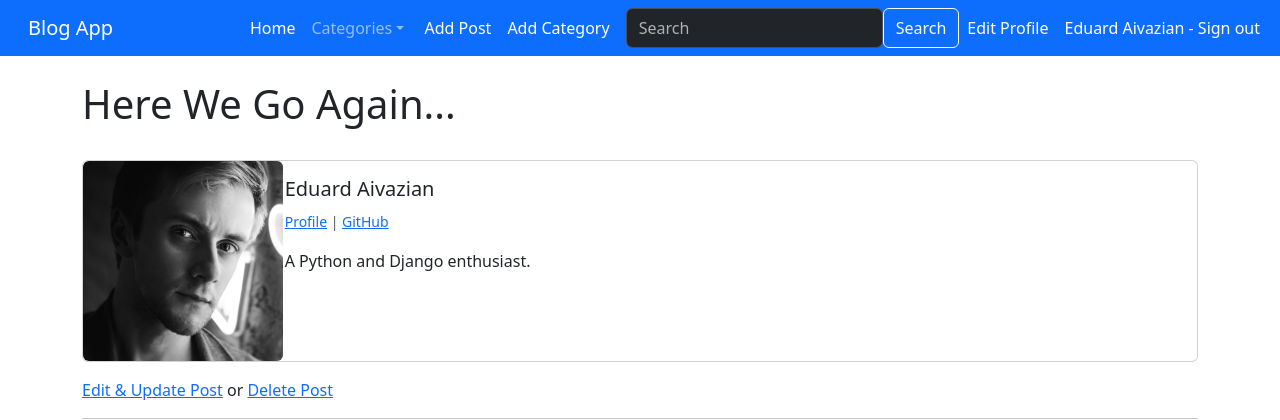
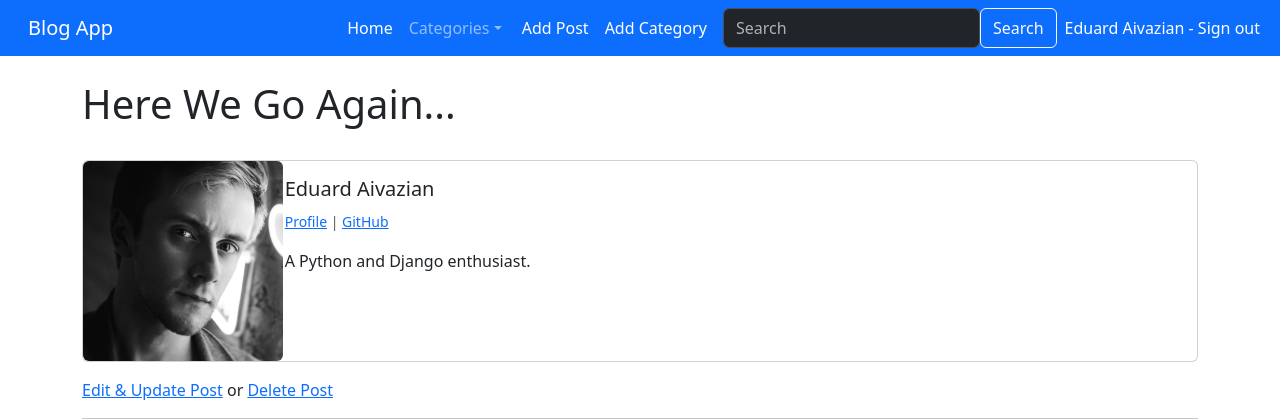
Before and after one commit to Th3VaultDweller/Django-Blog-App, a Django app: page /article/1 in a window 1280 px wide. Shown: the top 420 px of the page. Run offline with Django 4.2, Linux system fonts and the light colour scheme; a user stored in the database is signed in; data comes from the database, SQL or seed files in the repository; both versions use the stored data as it was after the commit; some libraries are stand-ins or nearby versions.

Commit message:
App Restoration

```diff
--- a/Blog/settings.py
+++ b/Blog/settings.py
@@ -35,6 +35,7 @@ INSTALLED_APPS = [
     # Мои приложения
     'blogs',
     'members',
+    'ckeditor',
     # Приложения по умолчанию
     'django.contrib.admin',
     'django.contrib.auth',
--- a/blogs/templates/article_details.html
+++ b/blogs/templates/article_details.html
@@ -33,6 +33,7 @@
                 </h5>
                     <p class="card-text">
                         <small class="text-body-secondary">
+                            <!-- ЗДЕСЬ НАДО ИСПРАВИТЬ user_profile_page -->
                             <a href="{% url 'user_profile_page' post.author.userprofile.id %}">Profile</a>
                             {% if post.author.userprofile.github_url %}
                                | <a href='{{ post.author.userprofile.github_url }}'>GitHub</a>
--- a/blogs/templates/base.html
+++ b/blogs/templates/base.html
@@ -66,10 +66,7 @@
                   <button class="btn btn-outline-light" type="submit">Search</button>
                 </form>
 
-                <li class="nav-item">
-                  <a class="nav-link active" href="{% url 'edit_profile' %}">
-                    Edit Profile</a>
-                </li>
+<!-- Здесь должна быть кнопка EDIT PROFILE -->
 
                 <li class="nav-item">
                   <a class="nav-link active" href="{% url 'logout' %}">
--- a/members/urls.py
+++ b/members/urls.py
@@ -10,5 +10,5 @@ urlpatterns = [
     path('edit_profile/', UserEditView.as_view(), name='edit_profile'),
     path('password/', PasswordsChangeView.as_view(template_name='registration/change-password.html')),
     path('password_success', views.password_success, name='password_success'),
-    path('<int:pk>/profile', ShowProfilePageView.as_view(), name='user_profile_page')
+    path('<int:pk>/profile', ShowProfilePageView.as_view(), name='user_profile_page'),
 ]
```
Also changed, not shown: db.sqlite3.
